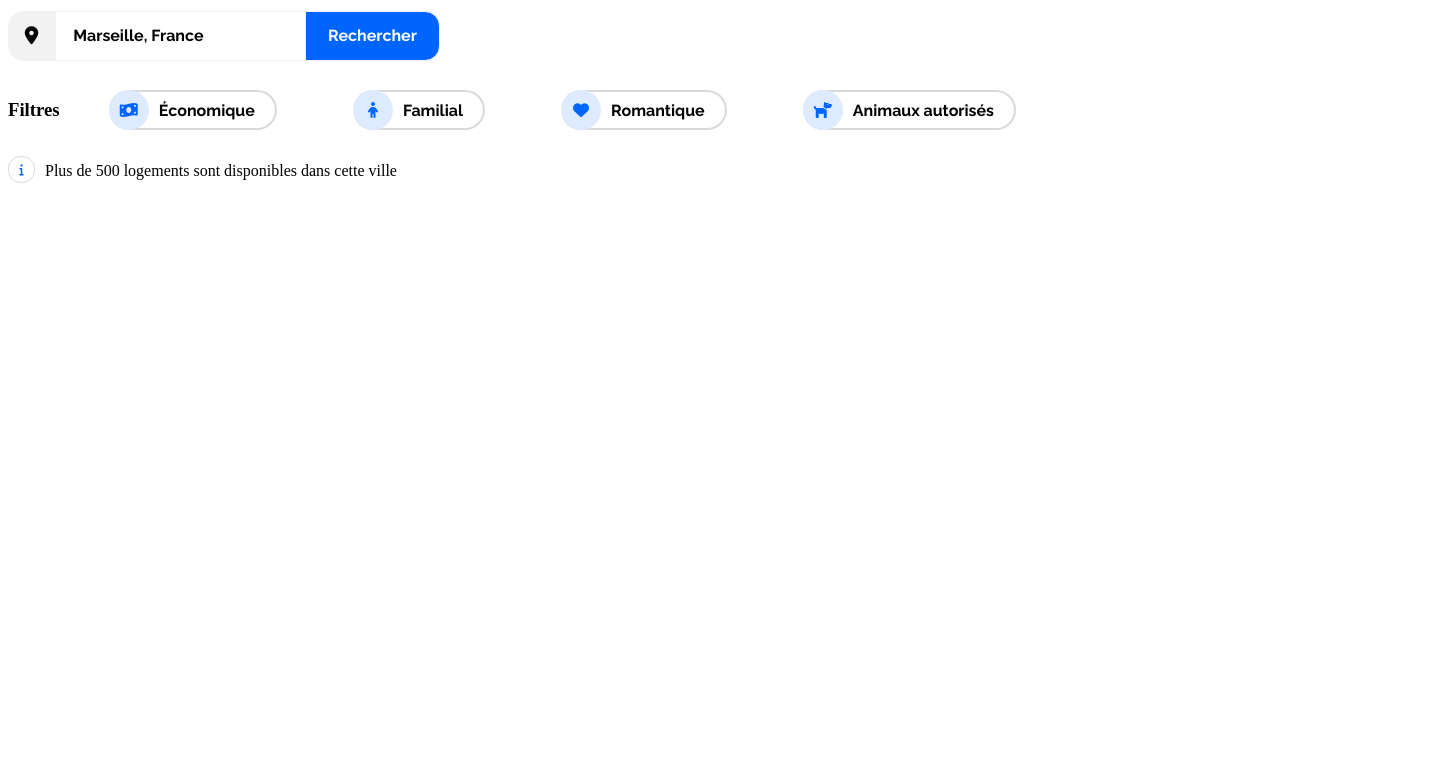
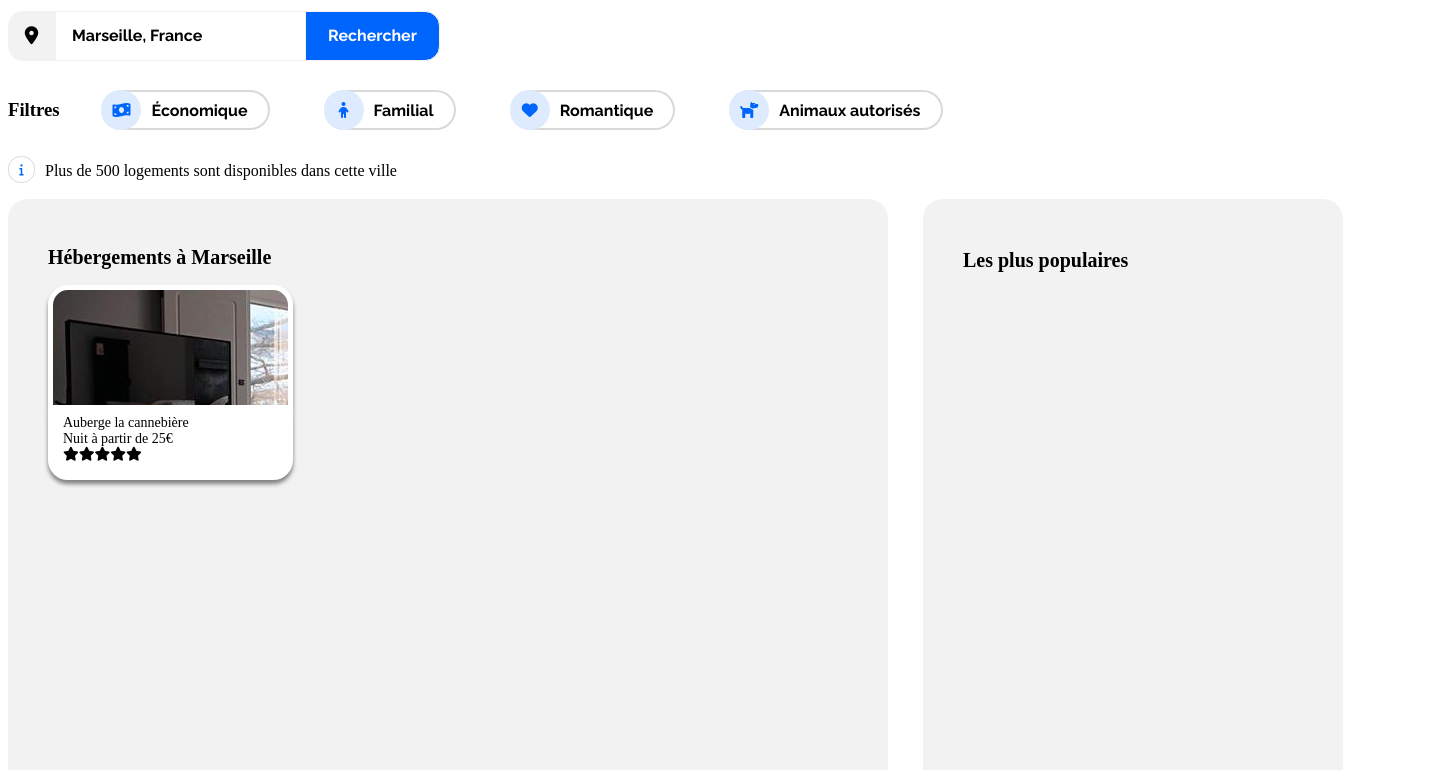
Before and after one commit to Syllgithub/GalandAurelien_2_23022021, a plain HTML site: page index.html in a window 1280 px wide. Shown: the part 172-942 px from the top of the page, 1448 px wide, since content can reach past the window. Before the commit the page ends 800 px from the top, so only its background shows below. Drawn offline with Linux system fonts and the light colour scheme; a web font is replaced by a local one.

Commit message:
debutsections

```diff
--- a/index.html
+++ b/index.html
@@ -49,12 +49,27 @@
           disponibles dans cette ville
         </p>
       </div>
-      <section>
-        <div id="herbergementsMarseille"></div>
+      <section id="hebergements">
+        <div id="hebergementsMarseille">
+          <h1>Hébergements à Marseille</h1>
+          <div id="cCd">
+            <div id="cannebiere"></div>
+            <div id="cannebiereDesc">
+              <ul>
+                <li>Auberge la cannebière</li>
+                <li>Nuit à partir de 25€</li>
+                <li>
+                  <i class="fas fa-star"></i><i class="fas fa-star"></i
+                  ><i class="fas fa-star"></i><i class="fas fa-star"></i
+                  ><i class="fas fa-star"></i>
+                </li>
+              </ul>
+            </div>
+          </div>
+        </div>
+
+        <aside id="populaires"><h1>Les plus populaires</h1></aside>
       </section>
-      <aside>
-        <div id="populaires"></div>
-      </aside>
       <section>
         <div id="activites"></div>
       </section>
--- a/style.css
+++ b/style.css
@@ -23,7 +23,7 @@ body {
 }
 
 #blocPage {
-  width: 1440px;
+  width: 1335px;
   margin: auto;
   margin-top: 20px;
 }
@@ -182,3 +182,62 @@ input:nth-child(3):focus {
   text-align: center;
   margin-right: 10px;
 }
+
+#hebergements {
+  display: flex;
+  justify-content: space-between;
+}
+
+#hebergements h1 {
+  padding-left: 40px;
+  padding-top: 30px;
+  font-family: "Raleway-semibold";
+  font-size: 20px;
+}
+#hebergementsMarseille {
+  width: 880px;
+  height: 625px;
+  background: #f2f2f2;
+  border-radius: 20px;
+}
+
+#populaires {
+  width: 420px;
+  height: 625px;
+  background: #f2f2f2;
+  border-radius: 20px;
+}
+
+#cCd {
+  display: flex;
+  flex-direction: column;
+  align-items: flex-start;
+  padding-left: 40px;
+}
+
+#cannebiere {
+  border: 5px solid white;
+  width: 235px;
+  height: 115px;
+  border-radius: 20px 20px 0px 0px;
+  background: url("media/images/hebergements/4_small/marcus-loke-WQJvWU_HZFo-unsplash.jpg")
+    no-repeat;
+  box-shadow: 0px 4px 4px grey;
+}
+
+#cannebiereDesc {
+  border: 5px solid white;
+  box-shadow: 0px 4px 4px grey;
+  border-radius: 0px 0px 20px 20px;
+  width: 235px;
+  height: 60px;
+  background-color: white;
+  color: black;
+}
+#cannebiereDesc ul {
+  font-family: "Raleway-semibold";
+  list-style: none;
+  padding-left: 10px;
+  font-size: 14px;
+  margin: 0;
+}
```
